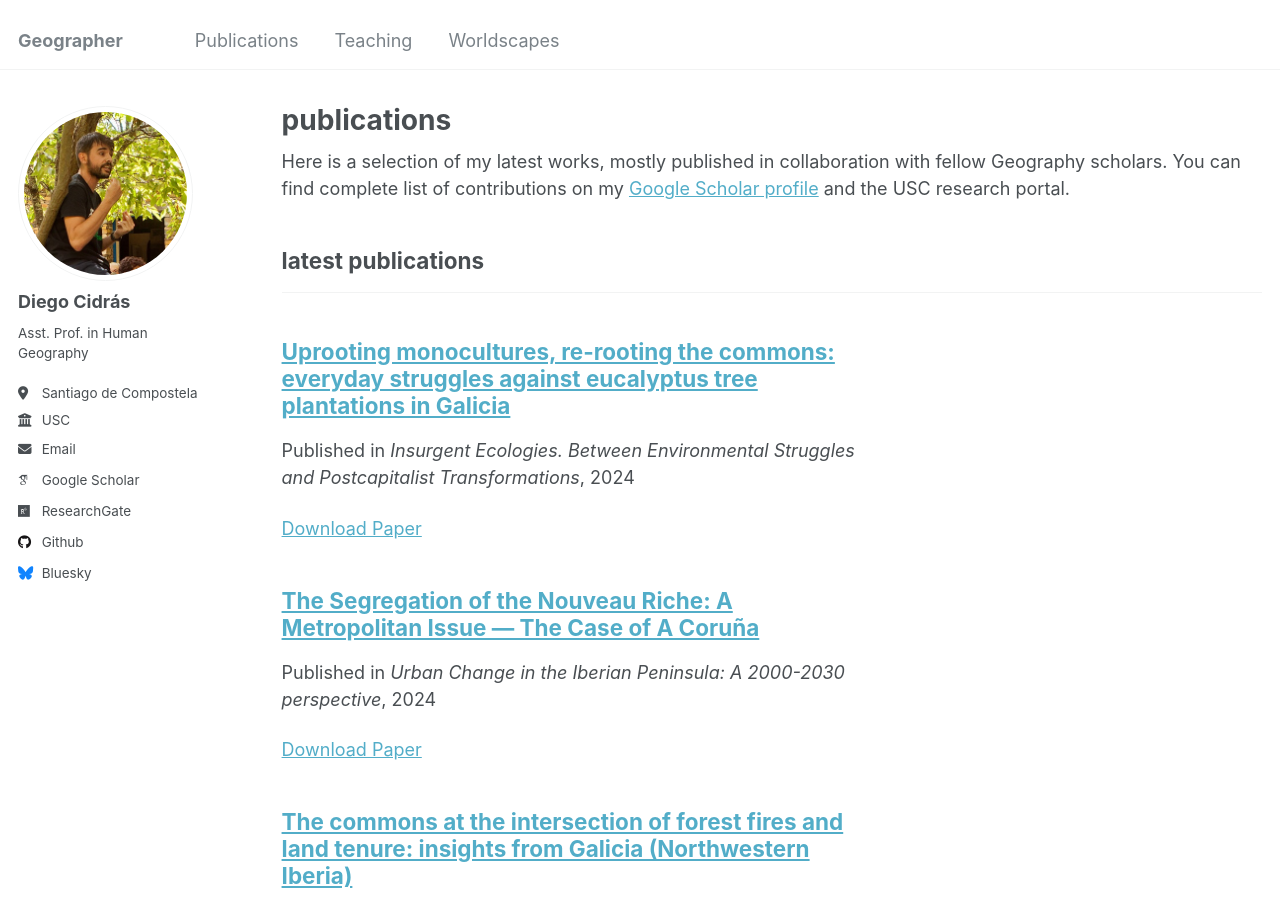
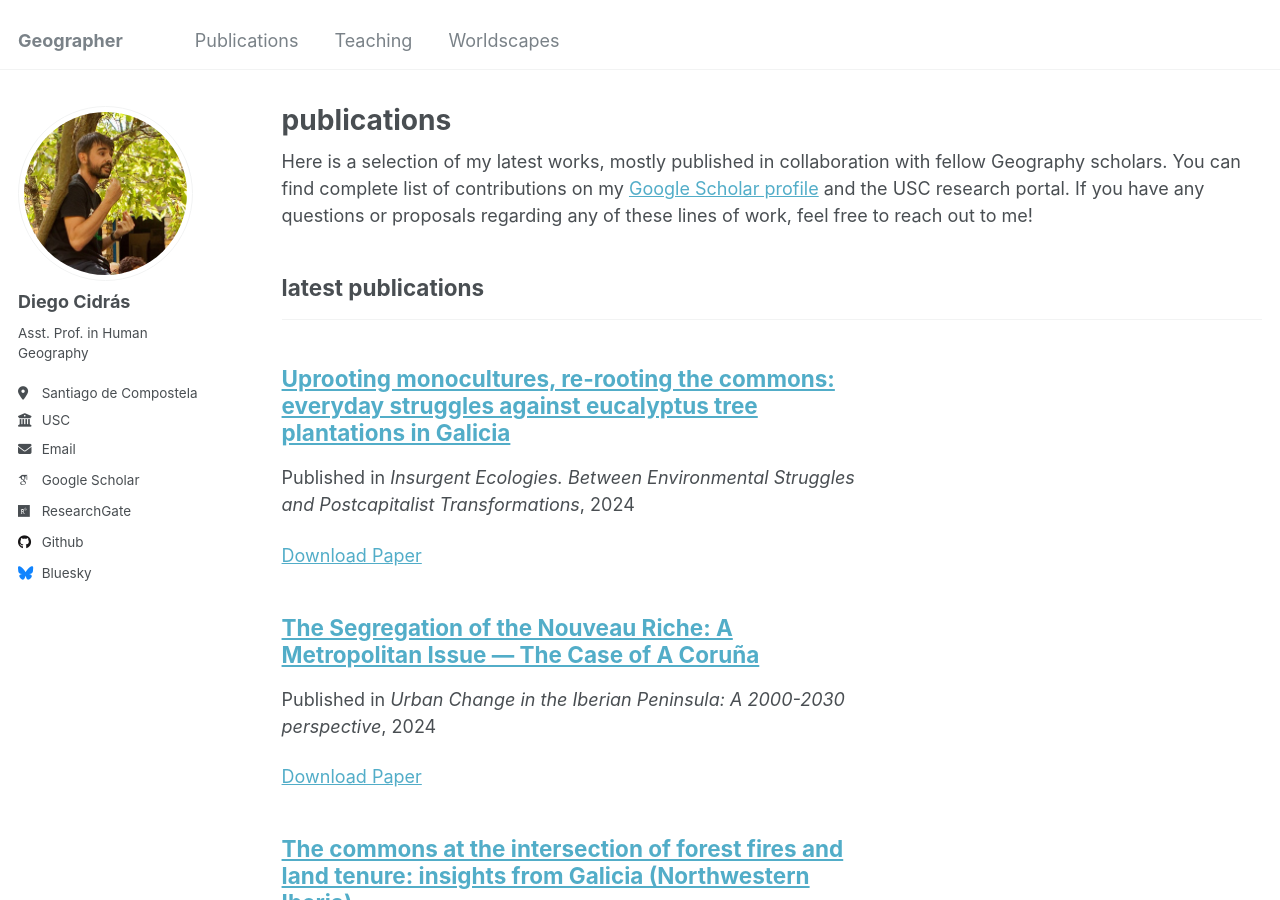
Before and after one commit to diegocidras/diegocidras.github.io, a Jekyll site: the page built from _pages/publications.html, in a window 1280 px wide and 900 px high. Built offline with Jekyll 4.4.1, drawn with Linux system fonts in a browser that asks for light colours; some web fonts are replaced.

Commit message:
Update publications.html

```diff
--- a/_pages/publications.html
+++ b/_pages/publications.html
@@ -6,7 +6,7 @@ author_profile: true
 ---
 
 {% if site.author.googlescholar %}
-  <div class="wordwrap">Here is a selection of my latest works, mostly published in collaboration with fellow Geography scholars. You can find complete list of contributions on my <a href="{{site.author.googlescholar}}">Google Scholar profile</a> and the USC research portal.</div>
+  <div class="wordwrap">Here is a selection of my latest works, mostly published in collaboration with fellow Geography scholars. You can find complete list of contributions on my <a href="{{site.author.googlescholar}}">Google Scholar profile</a> and the USC research portal. If you have any questions or proposals regarding any of these lines of work, feel free to reach out to me!</div>
 {% endif %}
 
 
```
